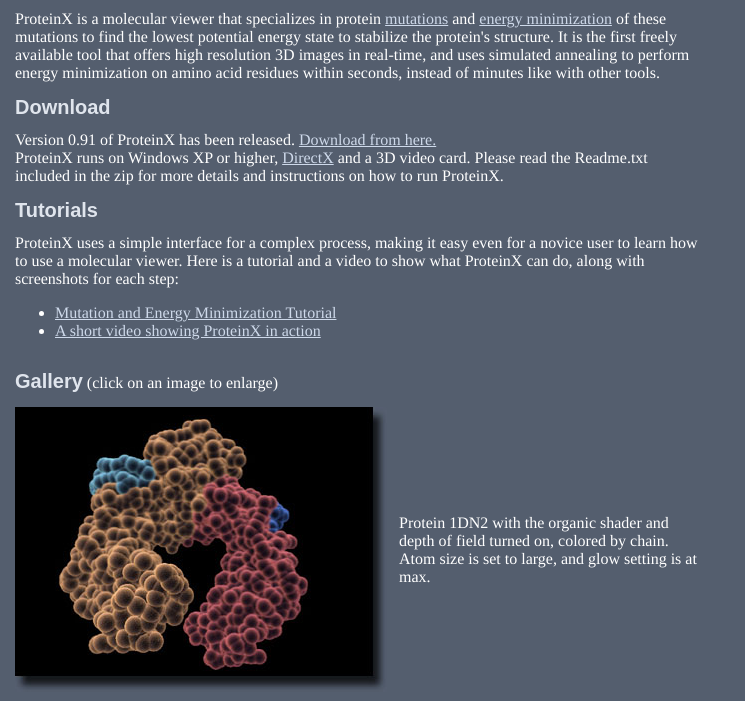
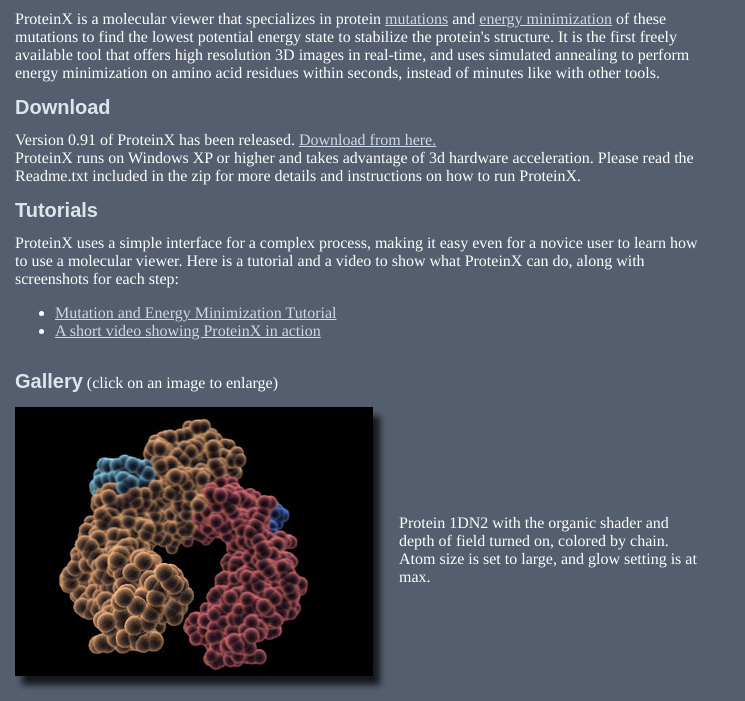
Before and after one commit to Vexorg/ProteinX, a plain HTML site: page index.html in a window 1280 px wide. Shown: the part 40-741 px from the top of the page, without its empty margins (0-745 px from the left). Drawn offline with Linux system fonts and the light colour scheme.

Commit message:
Updated summary

```diff
--- a/index.html
+++ b/index.html
@@ -53,7 +53,7 @@ A.test:hover
 	</td></tr>
 	<tr><td>
 		Version 0.91 of ProteinX has been released. <a class="test" href="ProteinX_091.zip">Download from here.</a><br>
-		ProteinX runs on Windows XP or higher, <a class="test" href="http://www.microsoft.com/directx">DirectX</a> and a 3D video card.  Please read the Readme.txt included in the zip for more details and instructions on how to run ProteinX.<br>
+		ProteinX runs on Windows XP or higher and takes advantage of 3d hardware acceleration.  Please read the Readme.txt included in the zip for more details and instructions on how to run ProteinX.<br>
 	</td></tr>
 </table>
 
```
